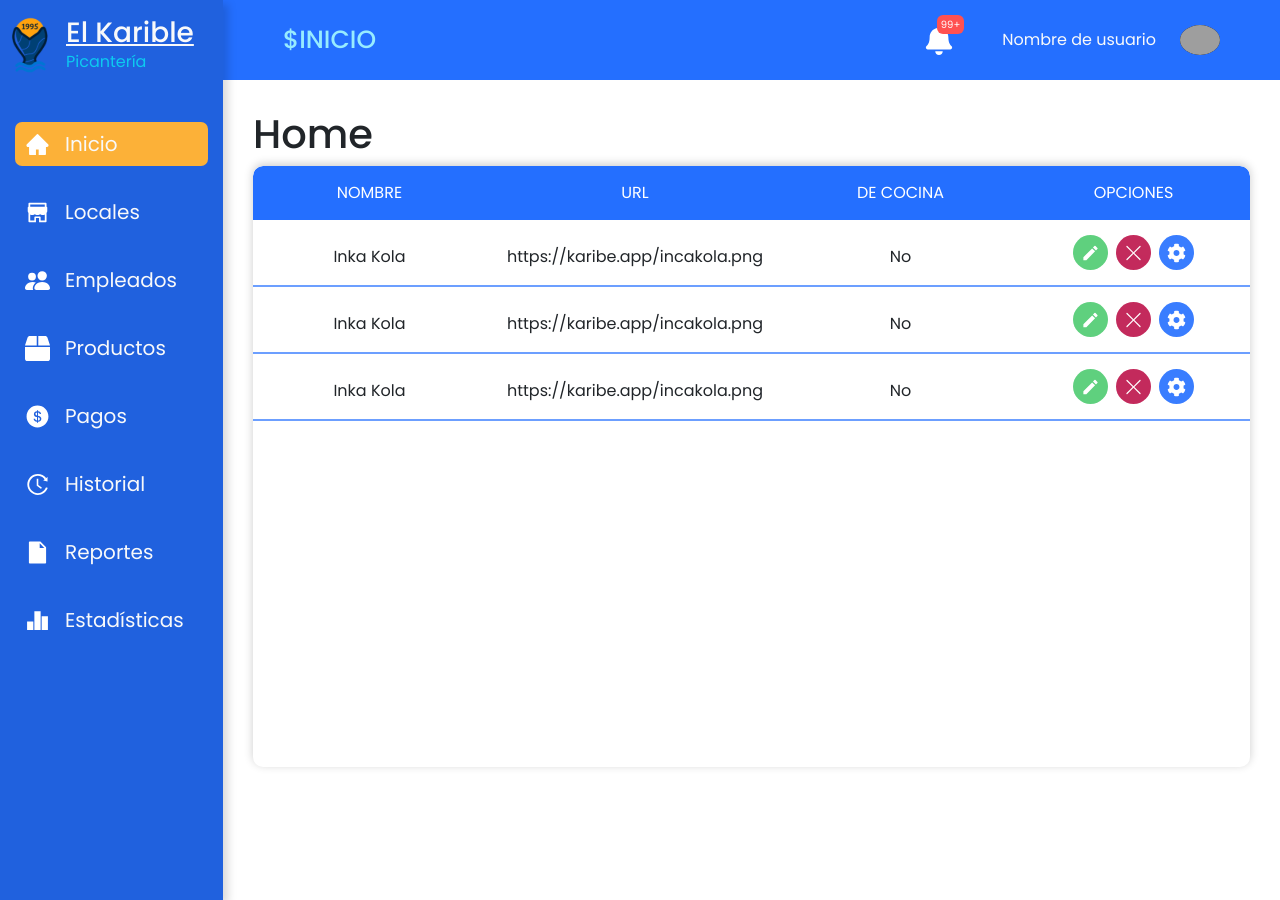
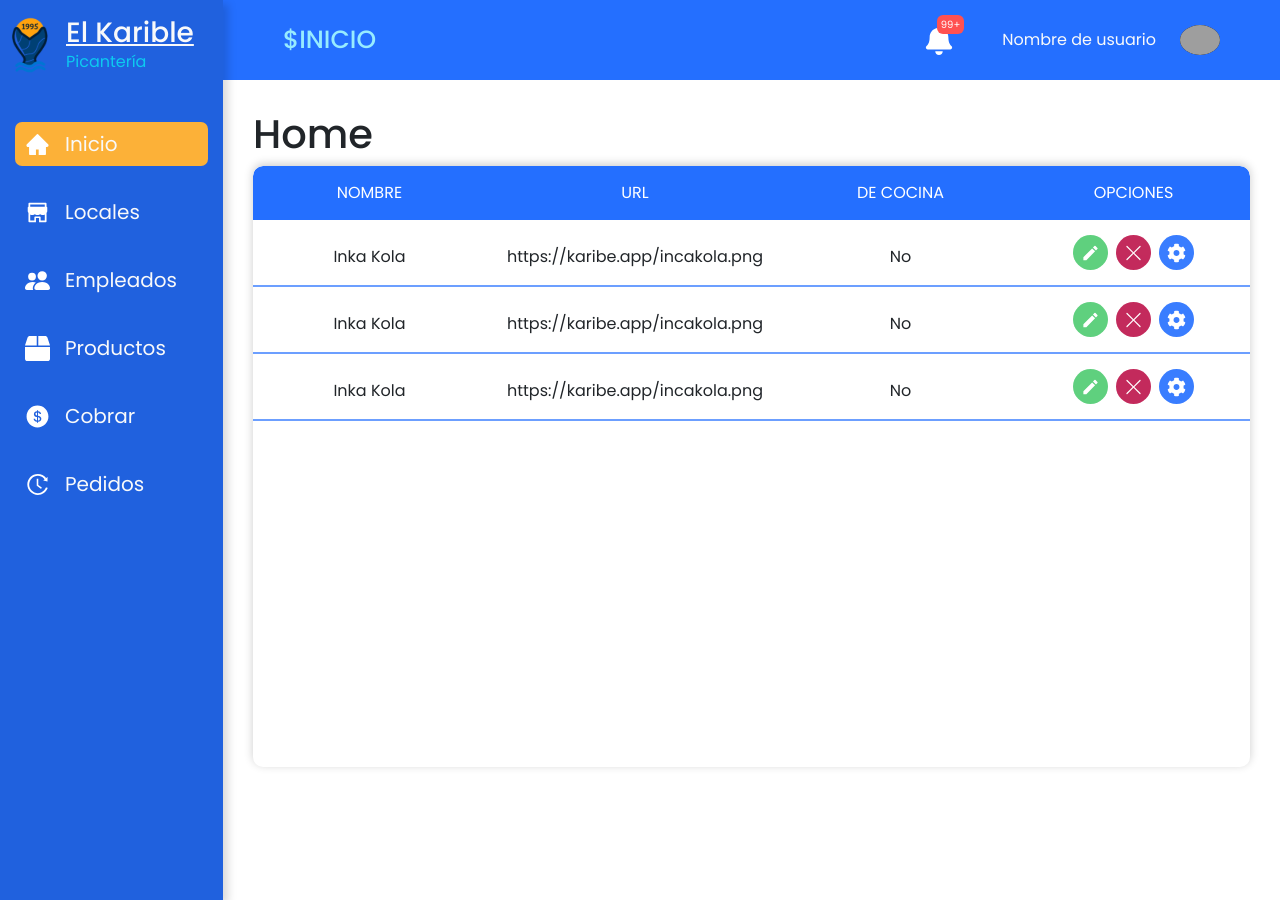
Before and after one commit to AnotherFurakam/KaribeFront, a React (Vite) app: page /admin/inicio in a window 1280 px wide. Built offline with nearby package versions, Linux system fonts and the light colour scheme; grey boxes are pictures that could not be loaded.

Commit message:
Ajuste del sidebar y rutas

```diff
--- a/src/App.tsx
+++ b/src/App.tsx
@@ -43,10 +43,10 @@ function App() {
             </ProductState>
           } />
 
-          <Route path="pagos" element={<Pagos />} />
-          <Route path="historial" element={<Historial />} />
-          <Route path="reportes" element={<Reportes />} />
-          <Route path="estadisticas" element={<Estadisticas />} />
+          <Route path="cobrar" element={<Pagos />} />
+          <Route path="pedidos" element={<Historial />} />
+          {/* <Route path="reportes" element={<Reportes />} />
+          <Route path="estadisticas" element={<Estadisticas />} /> */}
           <Route path="*" element={<Navigate to={'inicio'} />} />
         </Route>
       </Routes>
--- a/src/components/SideBar/SideBar.tsx
+++ b/src/components/SideBar/SideBar.tsx
@@ -37,22 +37,22 @@ const SideBar: React.FC<SideBarInterface> = () => {
 							<FaBox size={25} fill={'#fff'} />
 							<p className='m-0 fs-5 text-light'>Productos</p>
 					</SideLink>
-					<SideLink to={'/admin/pagos'} className='text-decoration-none' >
+					<SideLink to={'/admin/cobrar'} className='text-decoration-none' >
 							<AiFillDollarCircle size={25} fill={'#fff'} />
-							<p className='m-0 fs-5 text-light'>Pagos</p>
+							<p className='m-0 fs-5 text-light'>Cobrar</p>
 					</SideLink>
-					<SideLink to={'/admin/historial'} className='text-decoration-none' >
+					<SideLink to={'/admin/pedidos'} className='text-decoration-none' >
 							<AiOutlineHistory size={25} fill={'#fff'} />
-							<p className='m-0 fs-5 text-light'>Historial</p>
+							<p className='m-0 fs-5 text-light'>Pedidos</p>
 					</SideLink>
-					<SideLink to={'/admin/reportes'} className='text-decoration-none' >
+					{/* <SideLink to={'/admin/reportes'} className='text-decoration-none' >
 							<AiFillFile size={25} fill={'#fff'} />
 							<p className='m-0 fs-5 text-light'>Reportes</p>
 					</SideLink>
 					<SideLink to={'/admin/estadisticas'} className='text-decoration-none' >
 							<RiBarChart2Fill size={25} fill={'#fff'} />
 							<p className='m-0 fs-5 text-light'>Estadísticas</p>
-					</SideLink>
+					</SideLink> */}
 				</div>
 			</div>
 		</SidebarContainer>
```
